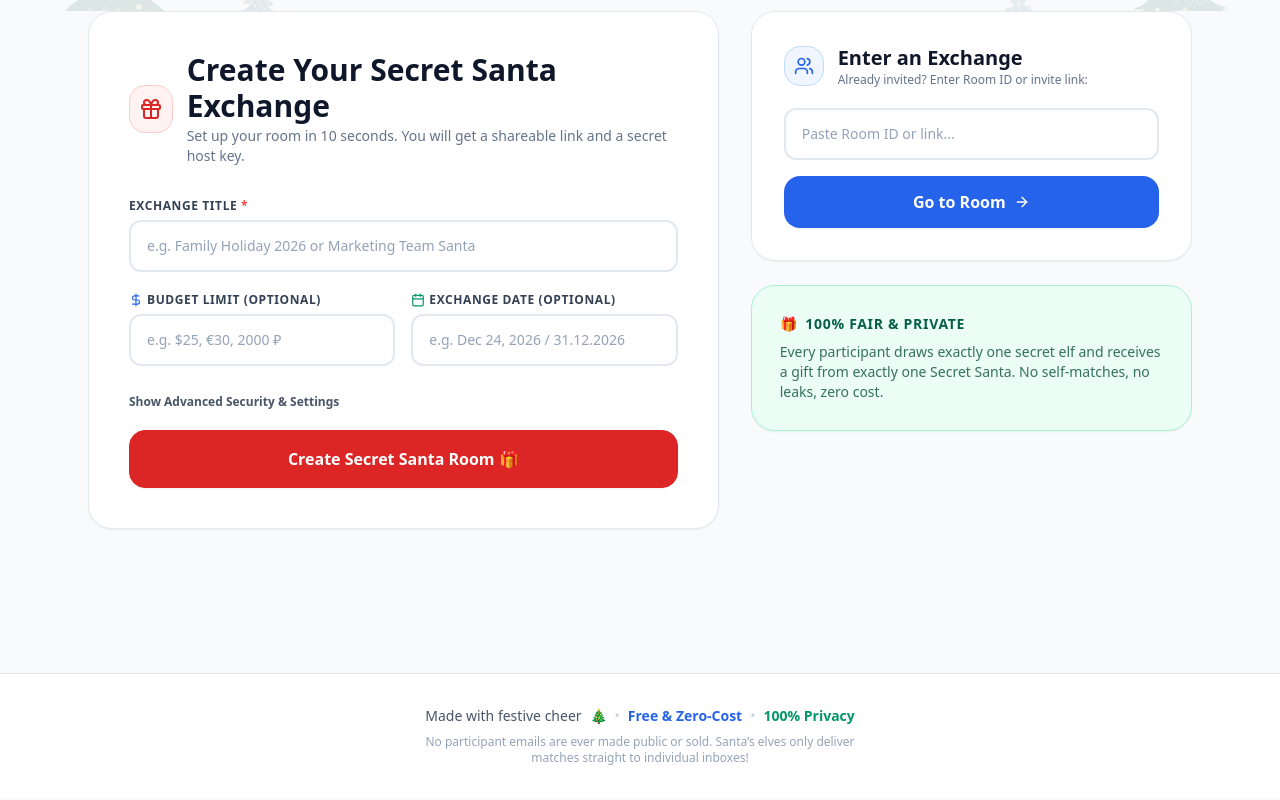
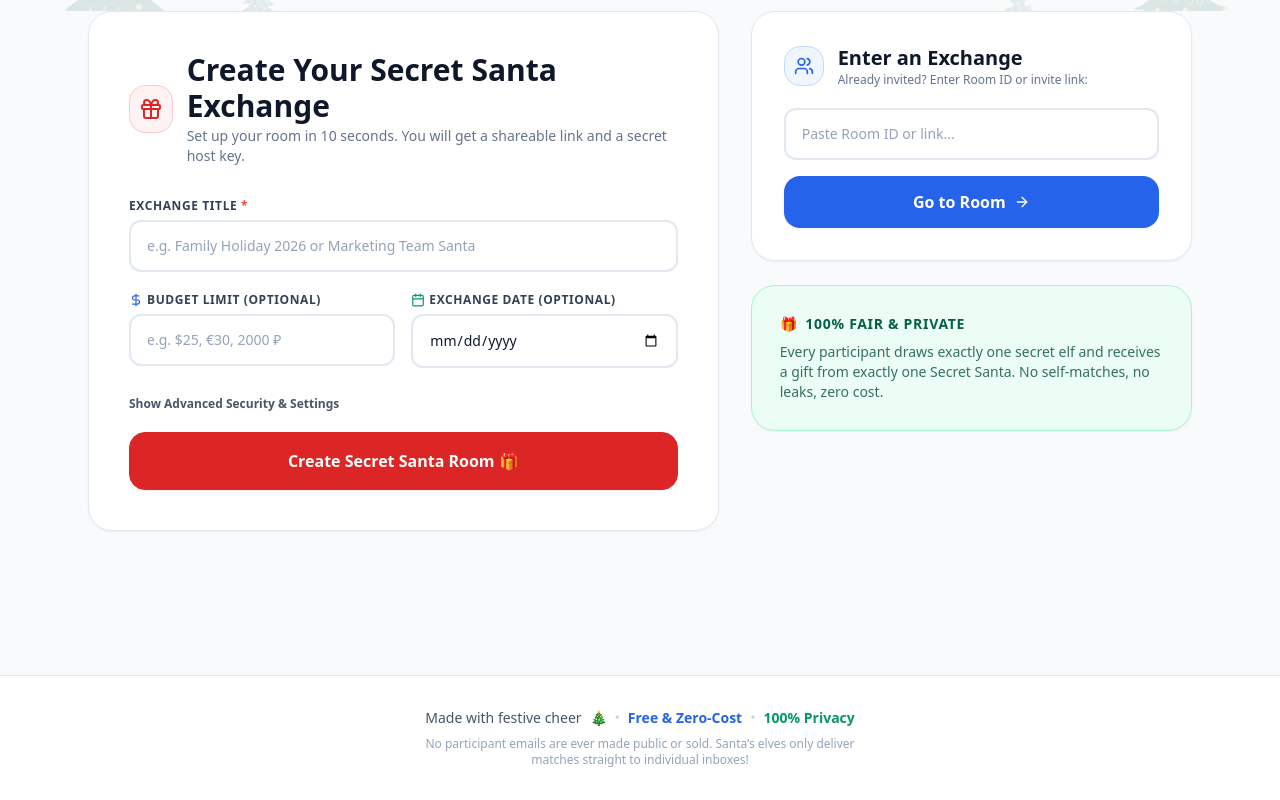
Before and after one commit to SorrowCrow/secretSanta, a Next.js app: page /secretSanta/ in a window 1280 px wide. Shown: the part 789-1589 px from the top of the page. Built offline with nearby package versions, Linux system fonts and the light colour scheme.

Commit message:
feat: change exchange date input to native date selector

```diff
--- a/src/app/page.tsx
+++ b/src/app/page.tsx
@@ -376,11 +376,10 @@ export default function HomePage() {
                   <span>{t('create.dateLabel')}</span>
                 </label>
                 <input
-                  type="text"
+                  type="date"
                   value={exchangeDate}
                   onChange={(e) => setExchangeDate(e.target.value)}
-                  placeholder="e.g. Dec 24, 2026 / 31.12.2026"
-                  className="w-full px-4 py-3.5 rounded-xl bg-white border-2 border-slate-200 text-slate-900 placeholder-slate-400 focus:outline-none focus:border-red-600 text-sm transition"
+                  className="w-full px-4 py-3.5 rounded-xl bg-white border-2 border-slate-200 text-slate-900 placeholder-slate-400 focus:outline-none focus:border-red-600 text-sm transition cursor-pointer"
                 />
               </div>
             </div>
```
